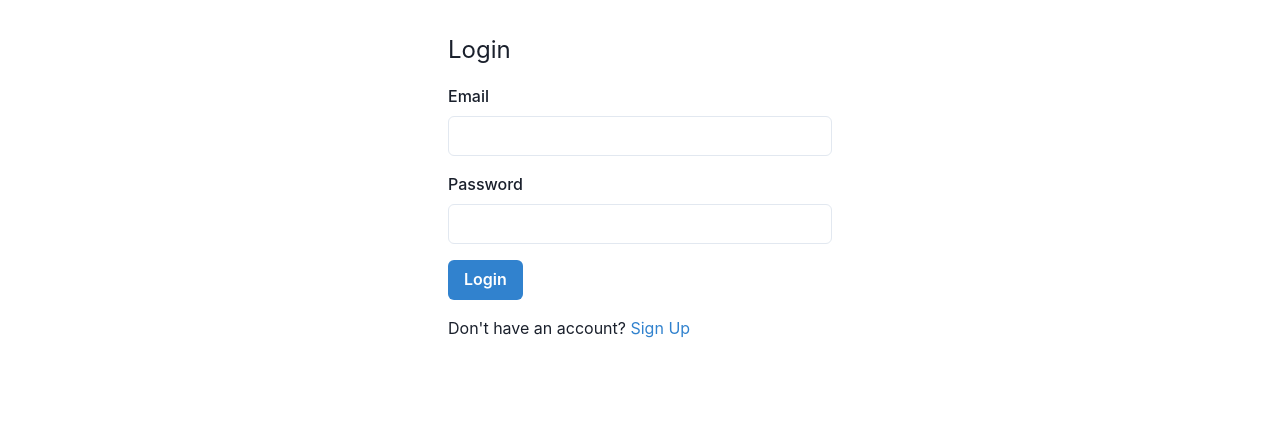
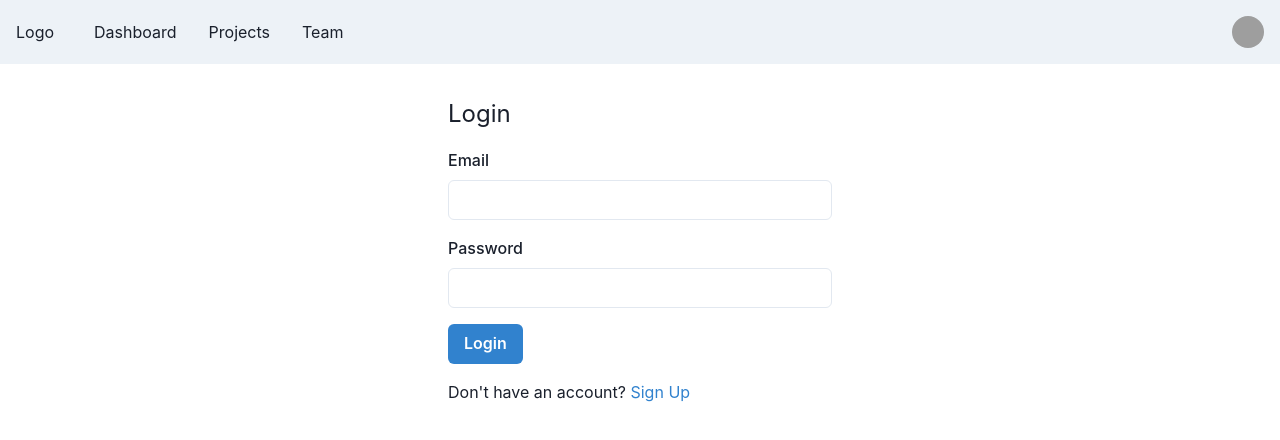
Before and after one commit to victormusembi11/photo-session-booking-system, a Next.js app: page /auth/login in a window 1280 px wide. Shown: the top 440 px of the page. Built offline with nearby package versions, Linux system fonts and the light colour scheme; grey boxes are pictures that could not be loaded.

Commit message:
feat: Add RootLayout component for consistent page layout

```diff
--- /dev/null
+++ b/app/(core)/layout.tsx
@@ -0,0 +1,14 @@
+import Navbar from "@/components/core-navbar";
+
+export default function RootLayout({
+  children,
+}: Readonly<{
+  children: React.ReactNode;
+}>) {
+  return (
+    <>
+      <Navbar />
+      {children}
+    </>
+  );
+}
```
